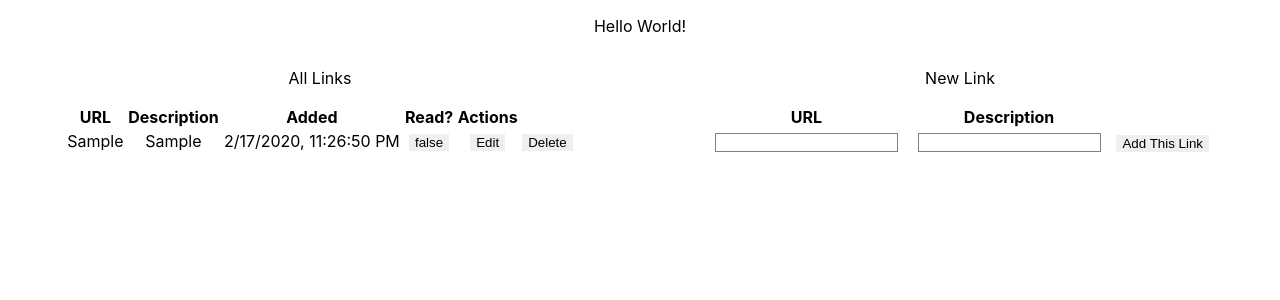
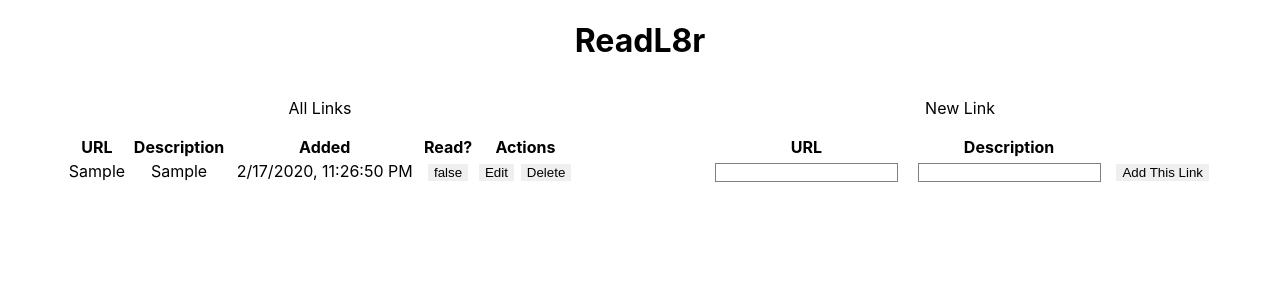
Before and after one commit to aaronbrunet/read-l8r, a React (Create React App) app in the folder playground/read-later/: page / in a window 1280 px wide. Both pictures are taken after typing "Sample", "Sample" into the empty fields and a click on the button "Add This Link". Shown: the top 300 px of the page. Built offline with nearby package versions, Linux system fonts and the light colour scheme; no server answers; the database is empty.

Commit message:
Updating landing

```diff
--- a/playground/read-later/src/App.js
+++ b/playground/read-later/src/App.js
@@ -70,9 +70,7 @@ const App = () => {
 
       <header className="App-header">
       </header>
-
-      <p>Hello World!</p>
-
+      <h1>ReadL8r</h1>
       <div className="container">
         <div className="column">
           <p>All Links</p>
--- a/playground/read-later/src/components/list.js
+++ b/playground/read-later/src/components/list.js
@@ -19,7 +19,7 @@ const List = (props) => {
              <td name="description">{row.description}</td>
              <td name="time">{row.timestamp}</td>
              <td name="read"><button onClick={()=>markRead(row)}>{row.read.toString()}</button></td>
-             <td name="actions"><button>Edit</button></td>
+             <td name="actions" ><button>Edit</button></td>
              <td name="actions"><button onClick={()=>props.delete(row.id)}>Delete</button></td>
          </Link>
     ))
@@ -33,7 +33,7 @@ const List = (props) => {
                             <th>Description</th>
                             <th>Added</th>
                             <th>Read?</th>
-                            <th>Actions</th>
+                            <th colSpan="2">Actions</th>
                         </tr>
                     </thead>
                     <tbody>
```
